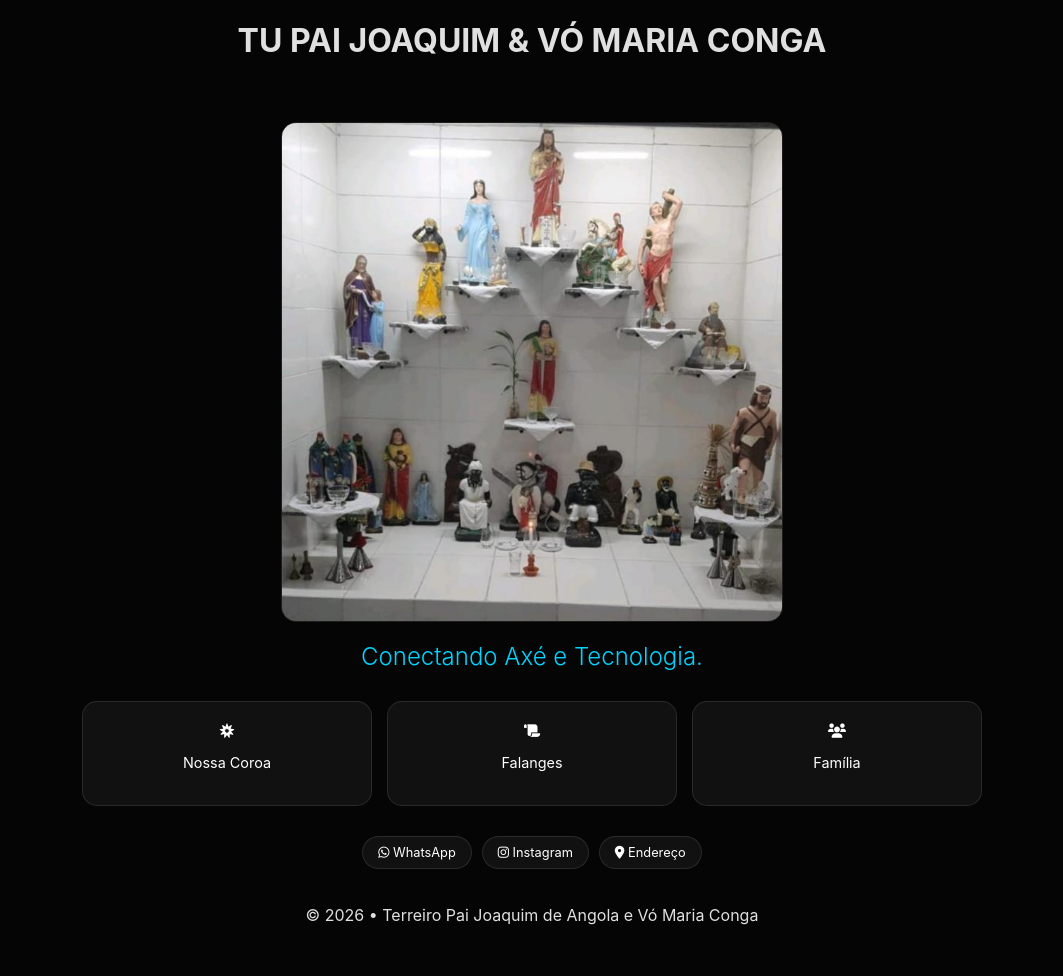
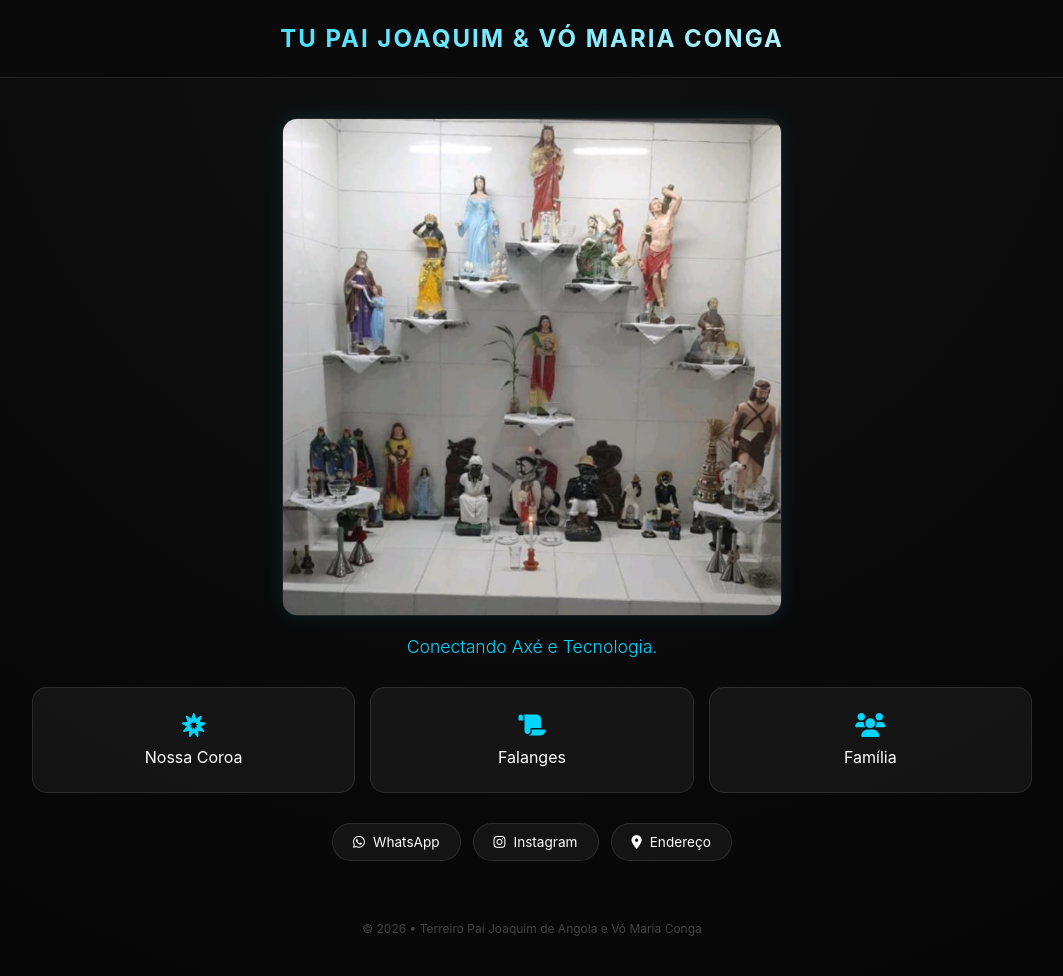
Before and after one commit to henriquevieiraneto/TU-PAI-JOAQUIM-DE-ANGOLA-E-VO-MARIA-CONGA, a plain HTML site: page index.html in a window 1280 px wide. Shown: the whole page, without its empty margins (108-1171 px from the left). Before the commit the page ends 941 px from the top, so only its background shows below. Drawn offline with Linux system fonts and the light colour scheme.

Commit message:
Dia 1 cocluido com sucesso!

```diff
--- a/index.html
+++ b/index.html
@@ -1,49 +1,30 @@
 <!DOCTYPE html>
-<html lang="pt-br">
+<html lang="pt-pt">
 <head>
     <meta charset="UTF-8">
+    <meta name="viewport" content="width=device-width, initial-scale=1.0">
     <title>TU Pai Joaquim & Vó Maria Conga</title>
     <link rel="stylesheet" href="style.css">
     <link rel="stylesheet" href="https://cdnjs.cloudflare.com/ajax/libs/font-awesome/6.0.0/css/all.min.css">
 </head>
 <body>
-
-    <header>
-        <h1>TU PAI JOAQUIM & VÓ MARIA CONGA</h1>
-    </header>
+    <header><h1>TU PAI JOAQUIM & VÓ MARIA CONGA</h1></header>
 
     <main class="container">
-        <div class="img-frame">
-            <img src="img/altar.jpg" alt="Altar">
-        </div>
+        <div class="img-frame"><img src="img/altar.jpg" alt="Altar"></div>
 
-        <h2 style="color: var(--primary-neon); font-weight: 300; margin-bottom: 30px;">Conectando Axé e Tecnologia.</h2>
+        <h2 style="color: var(--primary-neon); font-weight: 300; font-size: 1.1rem;">Conectando Axé e Tecnologia.</h2>
 
         <div class="folder-grid">
-            <a href="orixas/index.html" class="folder-item">
-                <i class="fas fa-bahai"></i>
-                <p>Nossa Coroa</p>
-            </a>
-            <a href="entidades/index.html" class="folder-item">
-                <i class="fas fa-scroll"></i>
-                <p>Falanges</p>
-            </a>
-            <a href="mediuns/index.html" class="folder-item">
-                <i class="fas fa-users"></i>
-                <p>Família</p>
-            </a>
+            <a href="orixas/index.html" class="folder-item"><i class="fas fa-bahai"></i> Nossa Coroa</a>
+            <a href="entidades/index.html" class="folder-item"><i class="fas fa-scroll"></i> Falanges</a>
+            <a href="mediuns/index.html" class="folder-item"><i class="fas fa-users"></i> Família</a>
         </div>
 
         <div class="contact-section">
-            <a href="https://wa.me/5548992766696" target="_blank" class="contact-btn btn-wpp">
-                <i class="fab fa-whatsapp"></i> WhatsApp
-            </a>
-            <a href="https://www.instagram.com/tu__p_joaquim_e_vo_conga/" target="_blank" class="contact-btn btn-ig">
-                <i class="fab fa-instagram"></i> Instagram
-            </a>
-            <a href="https://www.google.com/maps/place/Serv.+Rodolpho+Augusto+Passing,+64+-+Jurer%C3%AA,+Florian%C3%B3polis+-+SC,+88032-645/@-27.5624501,-48.5048317,17z/data=!3m1!4b1!4m6!3m5!1s0x95273899bf6928e9:0x16db86ad8a36f3e5!8m2!3d-27.5624549!4d-48.5022514!16s%2Fg%2F11c24hnn73?entry=ttu&g_ep=EgoyMDI2MDIwMS4wIKXMDSoASAFQAw%3D%3D" target="_blank" class="contact-btn btn-maps">
-                <i class="fas fa-location-dot"></i> Endereço
-            </a>
+            <a href="https://wa.me/5548991766696" target="_blank" class="contact-btn"><i class="fab fa-whatsapp"></i> WhatsApp</a>
+            <a href="https://www.instagram.com/tu__p_joaquim_e_vo_conga/" target="_blank" class="contact-btn"><i class="fab fa-instagram"></i> Instagram</a>
+            <a href="https://www.google.com/maps/place/Serv.+Rodolpho+Augusto+Passing,+64+-+Jurer%C3%AA,+Florian%C3%B3polis+-+SC,+88032-645/@-27.5624501,-48.5048317,17z/data=!3m1!4b1!4m6!3m5!1s0x95273899bf6928e9:0x16db86ad8a36f3e5!8m2!3d-27.5624549!4d-48.5022514!16s%2Fg%2F11c24hnn73?entry=ttu&g_ep=EgoyMDI2MDIwMS4wIKXMDSoASAFQAw%3D%3D" class="contact-btn"><i class="fas fa-location-dot"></i> Endereço</a>
         </div>
     </main>
 
--- a/style.css
+++ b/style.css
@@ -1,61 +1,107 @@
 :root {
     --primary-neon: #00d4ff;
+    --secondary-neon: #7000ff;
+    --gold: #d4af37;
+    --bg-dark: #050505;
     --glass: rgba(255, 255, 255, 0.05);
     --glass-border: rgba(255, 255, 255, 0.1);
     --text: #e0e0e0;
 }
 
+* {
+    box-sizing: border-box;
+    margin: 0;
+    padding: 0;
+    transition: 0.3s ease;
+}
+
 body {
-    background: #050505;
+    background: radial-gradient(circle at top, #111, #050505);
     color: var(--text);
     font-family: 'Inter', sans-serif;
-    margin: 0;
+    min-height: 100vh;
     display: flex;
     flex-direction: column;
     align-items: center;
+    overflow-x: hidden;
 }
 
 .container {
-    width: 100%;
-    max-width: 900px; /* Limita a largura total do site */
-    padding: 20px;
+    width: 90%;
+    max-width: 1000px;
+    padding: 20px 0;
     text-align: center;
 }
 
-/* AJUSTE DO ALTAR (Home) */
+/* Header */
+header {
+    width: 100%;
+    background: rgba(10, 10, 12, 0.9);
+    backdrop-filter: blur(10px);
+    padding: 1.5rem;
+    border-bottom: 1px solid var(--glass-border);
+    position: sticky;
+    top: 0;
+    z-index: 100;
+    text-align: center;
+}
+
+header h1 {
+    font-size: clamp(1rem, 4vw, 1.5rem);
+    letter-spacing: 2px;
+    background: linear-gradient(90deg, var(--primary-neon), #fff);
+    -webkit-background-clip: text;
+    -webkit-text-fill-color: transparent;
+    text-transform: uppercase;
+}
+
+/* Moldura das Imagens (Altar e Orixás) */
 .img-frame {
     width: 100%;
-    max-width: 500px; /* Altar não fica mais gigante nem minúsculo */
+    max-width: 500px;
     margin: 20px auto;
     border-radius: 15px;
     border: 1px solid var(--glass-border);
     overflow: hidden;
+    box-shadow: 0 0 20px rgba(0, 212, 255, 0.1);
 }
 
 .img-frame img {
     width: 100%;
+    height: auto;
     display: block;
 }
 
-/* GRID DE BOTÕES (Menu) */
+/* Grid de Botões Principal */
 .folder-grid {
     display: grid;
-    grid-template-columns: repeat(auto-fit, minmax(180px, 1fr));
+    grid-template-columns: repeat(auto-fit, minmax(140px, 1fr));
     gap: 15px;
-    margin-top: 30px;
+    margin: 30px 0;
 }
 
 .folder-item {
     background: var(--glass);
     border: 1px solid var(--glass-border);
-    padding: 20px;
+    padding: 25px 15px;
     border-radius: 15px;
     text-decoration: none;
     color: white;
-    font-size: 0.9rem;
+    display: flex;
+    flex-direction: column;
+    align-items: center;
+    gap: 10px;
 }
 
-/* AJUSTE DOS MÉDIUNS (Fotos redondas e proporcionais) */
+.folder-item i { font-size: 1.5rem; color: var(--primary-neon); }
+
+.folder-item:hover {
+    border-color: var(--primary-neon);
+    background: rgba(0, 212, 255, 0.1);
+    transform: translateY(-5px);
+}
+
+/* Grid de Médiuns */
 .mediuns-grid {
     display: flex;
     justify-content: center;
@@ -65,31 +111,51 @@ body {
 }
 
 .medium-card {
-    width: 200px; /* Define um tamanho padrão para cada perfil */
+    flex: 1 1 200px;
+    max-width: 250px;
+    text-align: center;
 }
 
 .medium-card img {
-    width: 150px; /* Tamanho da foto do médium */
-    height: 150px;
-    object-fit: cover; /* Não deixa a foto esticada */
-    border-radius: 50%; /* Foto redonda */
-    border: 2px solid var(--primary-neon);
+    width: 160px;
+    height: 160px;
+    object-fit: cover;
+    border-radius: 50%;
+    border: 3px solid var(--primary-neon);
+    margin-bottom: 15px;
 }
 
-/* BOTÕES DE CONTATO (Abaixo) */
+.medium-card h3 { color: var(--primary-neon); font-size: 1.1rem; }
+.medium-card p { color: var(--gold); font-size: 0.9rem; }
+
+/* Secção de Contactos e Redes */
 .contact-section {
     display: flex;
     justify-content: center;
-    gap: 10px;
-    margin-top: 30px;
+    gap: 12px;
+    flex-wrap: wrap;
+    margin-top: 20px;
 }
 
 .contact-btn {
-    background: rgba(255,255,255,0.05);
+    background: var(--glass);
     border: 1px solid var(--glass-border);
-    padding: 8px 15px;
-    border-radius: 20px;
-    font-size: 0.8rem;
+    padding: 10px 20px;
+    border-radius: 50px;
+    text-decoration: none;
     color: white;
-    text-decoration: none;
+    font-size: 0.85rem;
+    display: flex;
+    align-items: center;
+    gap: 8px;
 }
+
+.contact-btn:hover { background: var(--glass-border); }
+
+footer { padding: 40px; color: #444; font-size: 0.75rem; text-align: center; }
+
+/* Media Queries para Telemóvel */
+@media (max-width: 480px) {
+    .folder-grid { grid-template-columns: 1fr 1fr; }
+    .img-frame { max-width: 90%; }
+}
```
Also changed, not shown: mediuns/index.html (+6 -11 lines), orixas/index.html (+15 -17 lines).
